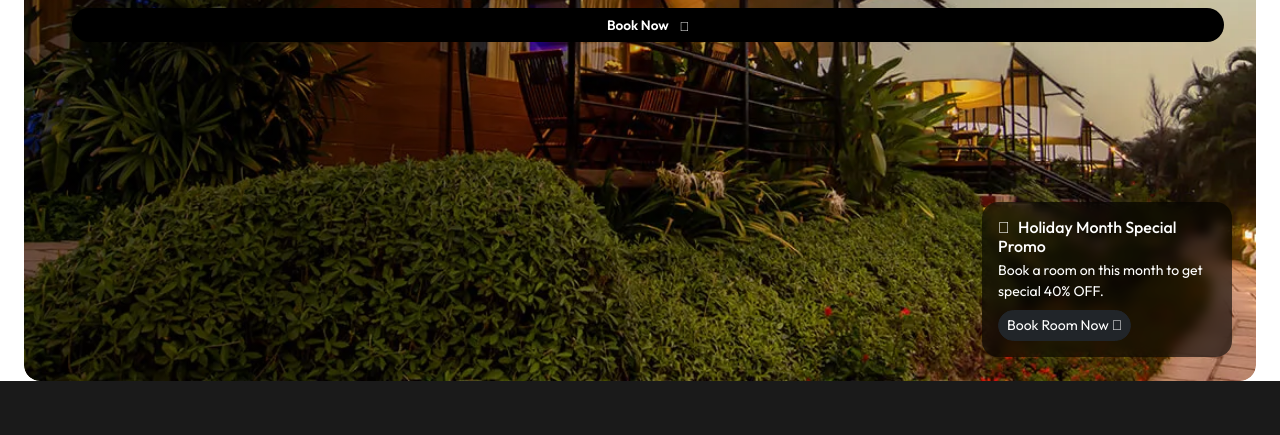
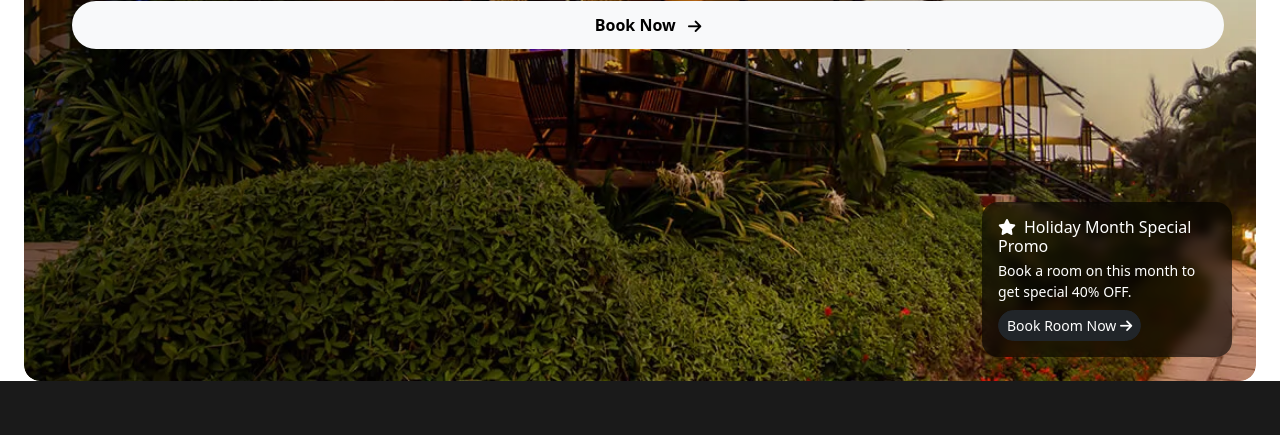
Before and after one commit to akashto76/Kayalcove, a plain HTML site: page index.html in a window 1280 px wide. Shown: the part 515-950 px from the top of the page. Drawn offline with nearby package versions, Linux system fonts and the light colour scheme.

Commit message:
Akash changed

```diff
--- a/style.css
+++ b/style.css
@@ -951,8 +951,7 @@ body{
   color: #2c3e50;
 }
 
-/* Book Now Button */
-.btn-book {
+/* .btn-book {
   background: #000;
   color: #fff;
   border-radius: 30px;
@@ -967,7 +966,9 @@ body{
 }
 body, * {
   font-family: "Outfit", sans-serif !important;
-}
+} */
+
+
 /* Scroll Animation */
 .scroll-animate {
   opacity: 0;
```
